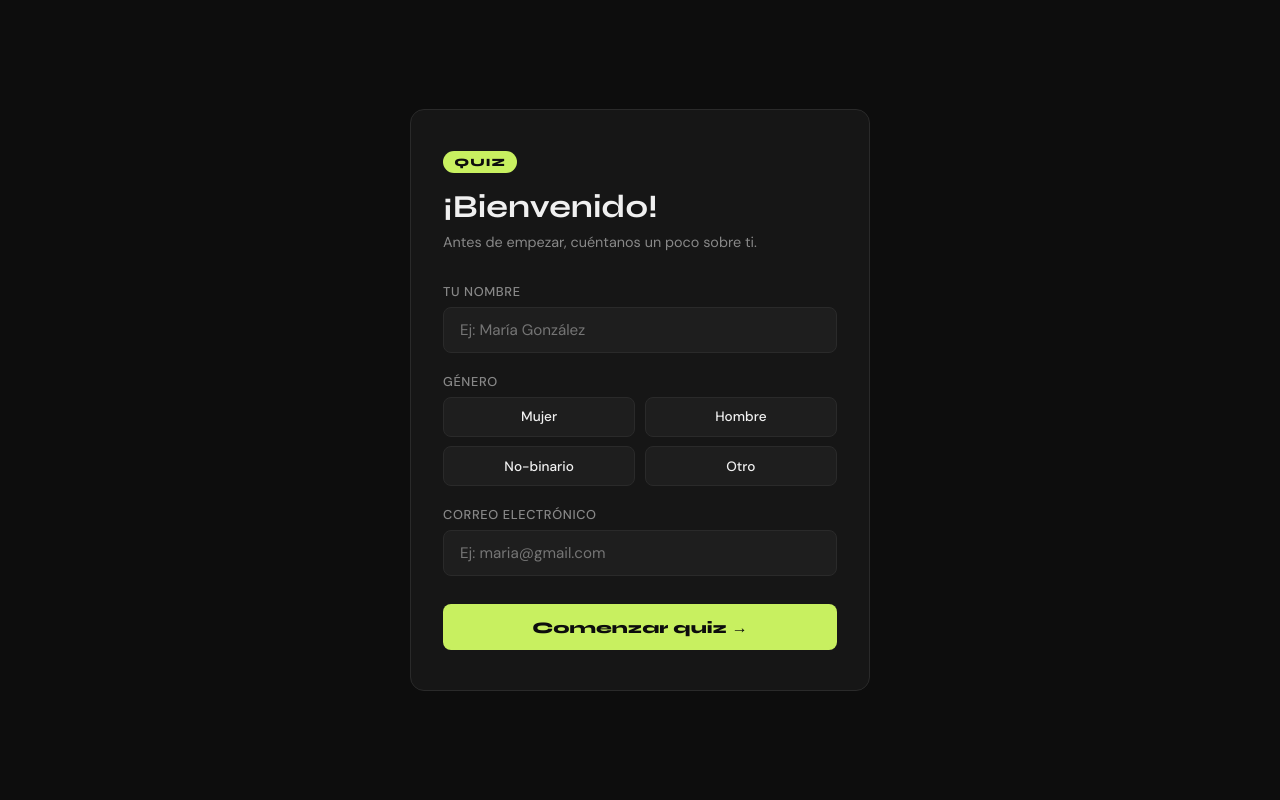
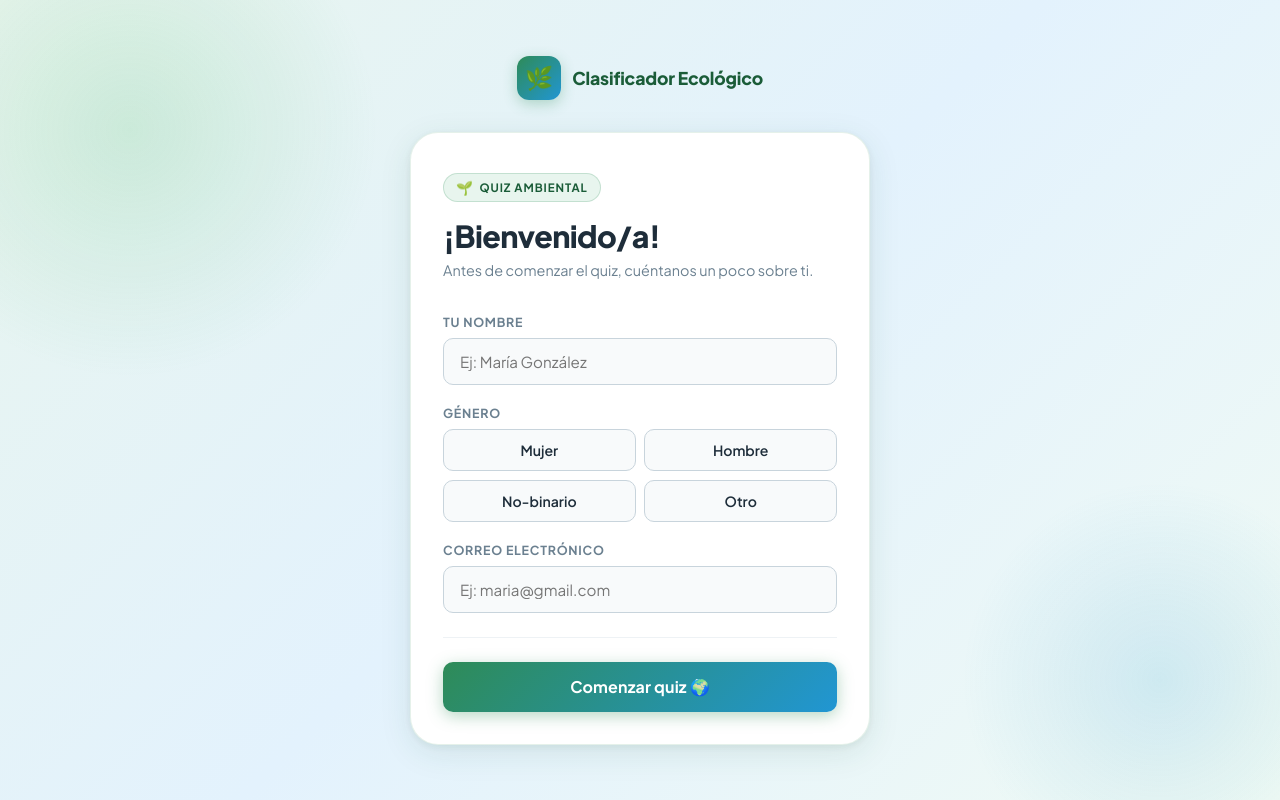
Before and after one commit to Moskur/Proyecto-CDIO, a Flask app: page / in a window 1280 px wide. Run offline with Flask 3, Linux system fonts and the light colour scheme.

Commit message:
Mejora de registro.html
Updated the registration page with new styles and structure for the Ecological Classifier quiz.

```diff
--- a/Proyecto Ecologico/templates/registro.html
+++ b/Proyecto Ecologico/templates/registro.html
@@ -3,163 +3,262 @@
 <head>
   <meta charset="UTF-8">
   <meta name="viewport" content="width=device-width, initial-scale=1.0">
-  <title>Quiz – Registro</title>
-  <link href="https://fonts.googleapis.com/css2?family=Syne:wght@700;800&family=DM+Sans:wght@400;500&display=swap" rel="stylesheet">
+  <title>Clasificador Ecológico – Registro</title>
+  <link href="https://fonts.googleapis.com/css2?family=Plus+Jakarta+Sans:wght@400;500;600;700;800&display=swap" rel="stylesheet">
   <style>
     *, *::before, *::after { box-sizing: border-box; margin: 0; padding: 0; }
 
     :root {
-      --bg:       #0d0d0d;
-      --card:     #161616;
-      --border:   #2a2a2a;
-      --accent:   #c8f060;
-      --text:     #f0f0f0;
-      --muted:    #888;
-      --error:    #ff6b6b;
-      --radius:   14px;
+      --green-dark:   #1a5c38;
+      --green-mid:    #2e8b57;
+      --green-light:  #4caf7d;
+      --green-pale:   #e8f5ee;
+      --blue-deep:    #1565a8;
+      --blue-mid:     #2196d3;
+      --blue-pale:    #e3f2fd;
+      --white:        #ffffff;
+      --gray-50:      #f8fafb;
+      --gray-100:     #eef2f5;
+      --gray-300:     #c8d4dc;
+      --gray-500:     #6b8090;
+      --gray-800:     #1e2d3a;
+      --error:        #d32f2f;
+      --radius-sm:    10px;
+      --radius-md:    18px;
+      --radius-lg:    28px;
+      --shadow-card:  0 8px 32px rgba(26,92,56,.10), 0 2px 8px rgba(26,92,56,.07);
+      --shadow-btn:   0 4px 16px rgba(46,139,87,.35);
     }
 
     body {
-      background: var(--bg);
-      color: var(--text);
-      font-family: 'DM Sans', sans-serif;
+      background: linear-gradient(135deg, #e8f5ee 0%, #e3f2fd 50%, #f0faf4 100%);
       min-height: 100vh;
+      font-family: 'Plus Jakarta Sans', system-ui, sans-serif;
+      display: flex;
+      flex-direction: column;
+      align-items: center;
+      justify-content: center;
+      padding: 2rem 1rem;
+      position: relative;
+      overflow-x: hidden;
+    }
+
+    /* Decorative blobs */
+    body::before, body::after {
+      content: '';
+      position: fixed;
+      border-radius: 50%;
+      pointer-events: none;
+      z-index: 0;
+    }
+    body::before {
+      width: 500px; height: 500px;
+      background: radial-gradient(circle, rgba(78,188,109,.18) 0%, transparent 70%);
+      top: -120px; left: -120px;
+    }
+    body::after {
+      width: 400px; height: 400px;
+      background: radial-gradient(circle, rgba(33,150,211,.15) 0%, transparent 70%);
+      bottom: -80px; right: -80px;
+    }
+
+    /* Header branding */
+    .brand {
       display: flex;
       align-items: center;
-      justify-content: center;
-      padding: 2rem;
+      gap: .7rem;
+      margin-bottom: 2rem;
+      animation: fadeDown .5s ease both;
+      position: relative; z-index: 1;
+    }
+    .brand-icon {
+      width: 44px; height: 44px;
+      background: linear-gradient(135deg, var(--green-mid), var(--blue-mid));
+      border-radius: 12px;
+      display: flex; align-items: center; justify-content: center;
+      font-size: 1.4rem;
+      box-shadow: 0 4px 14px rgba(46,139,87,.3);
+    }
+    .brand-name {
+      font-size: 1.1rem;
+      font-weight: 800;
+      color: var(--green-dark);
+      letter-spacing: -.01em;
     }
 
     .card {
-      background: var(--card);
-      border: 1px solid var(--border);
-      border-radius: var(--radius);
-      padding: 2.5rem 2rem;
+      background: var(--white);
+      border-radius: var(--radius-lg);
+      padding: 2.5rem 2rem 2rem;
       width: 100%;
       max-width: 460px;
-      animation: fadeUp .5s ease both;
+      box-shadow: var(--shadow-card);
+      border: 1px solid rgba(46,139,87,.12);
+      position: relative; z-index: 1;
+      animation: fadeUp .55s cubic-bezier(.22,.68,0,1.2) both;
     }
 
     @keyframes fadeUp {
-      from { opacity: 0; transform: translateY(20px); }
+      from { opacity: 0; transform: translateY(28px) scale(.98); }
+      to   { opacity: 1; transform: translateY(0) scale(1); }
+    }
+    @keyframes fadeDown {
+      from { opacity: 0; transform: translateY(-16px); }
       to   { opacity: 1; transform: translateY(0); }
     }
 
     .badge {
-      display: inline-block;
-      background: var(--accent);
-      color: #0d0d0d;
-      font-family: 'Syne', sans-serif;
-      font-size: .7rem;
-      font-weight: 800;
-      letter-spacing: .1em;
+      display: inline-flex;
+      align-items: center;
+      gap: .35rem;
+      background: var(--green-pale);
+      color: var(--green-dark);
+      font-size: .72rem;
+      font-weight: 700;
+      letter-spacing: .08em;
       text-transform: uppercase;
-      padding: .3rem .7rem;
+      padding: .3rem .75rem;
       border-radius: 99px;
       margin-bottom: 1rem;
+      border: 1px solid rgba(46,139,87,.2);
     }
+    .badge::before { content: '🌱'; font-size: .85rem; }
 
     h1 {
-      font-family: 'Syne', sans-serif;
-      font-size: 2rem;
-      line-height: 1.15;
+      font-size: 1.9rem;
+      font-weight: 800;
+      color: var(--gray-800);
+      line-height: 1.2;
       margin-bottom: .4rem;
+      letter-spacing: -.02em;
     }
 
     .subtitle {
-      color: var(--muted);
+      color: var(--gray-500);
       font-size: .9rem;
       margin-bottom: 2rem;
+      line-height: 1.5;
     }
 
     .field { margin-bottom: 1.25rem; }
 
-    label {
+    .field > label {
       display: block;
-      font-size: .8rem;
-      font-weight: 500;
-      letter-spacing: .05em;
+      font-size: .78rem;
+      font-weight: 700;
+      letter-spacing: .06em;
       text-transform: uppercase;
-      color: var(--muted);
-      margin-bottom: .45rem;
+      color: var(--gray-500);
+      margin-bottom: .5rem;
     }
 
     input[type="text"],
     input[type="email"] {
       width: 100%;
-      background: #1e1e1e;
-      border: 1px solid var(--border);
-      border-radius: 8px;
-      color: var(--text);
-      font-family: 'DM Sans', sans-serif;
+      background: var(--gray-50);
+      border: 1.5px solid var(--gray-300);
+      border-radius: var(--radius-sm);
+      color: var(--gray-800);
+      font-family: inherit;
       font-size: .95rem;
-      padding: .75rem 1rem;
+      padding: .8rem 1rem;
       outline: none;
-      transition: border-color .2s;
+      transition: border-color .2s, box-shadow .2s, background .2s;
     }
-
-    input:focus { border-color: var(--accent); }
+    input[type="text"]:focus,
+    input[type="email"]:focus {
+      border-color: var(--green-mid);
+      background: var(--white);
+      box-shadow: 0 0 0 3px rgba(46,139,87,.15);
+    }
 
     .genero-grid {
       display: grid;
       grid-template-columns: 1fr 1fr;
-      gap: .6rem;
+      gap: .55rem;
     }
 
+    .genero-grid span { display: contents; }
     .genero-grid input[type="radio"] { display: none; }
 
     .genero-grid label {
-      background: #1e1e1e;
-      border: 1px solid var(--border);
-      border-radius: 8px;
-      color: var(--text);
+      background: var(--gray-50);
+      border: 1.5px solid var(--gray-300);
+      border-radius: var(--radius-sm);
+      color: var(--gray-800);
       cursor: pointer;
-      font-size: .85rem;
-      font-weight: 500;
+      font-size: .88rem;
+      font-weight: 600;
       letter-spacing: 0;
       text-transform: none;
       text-align: center;
-      padding: .65rem;
-      transition: border-color .2s, background .2s;
+      padding: .7rem .5rem;
+      transition: border-color .2s, background .2s, color .2s, box-shadow .2s;
       margin: 0;
+      display: block;
     }
-
+    .genero-grid label:hover {
+      border-color: var(--green-light);
+      background: var(--green-pale);
+    }
     .genero-grid input[type="radio"]:checked + label {
-      border-color: var(--accent);
-      background: #1f2a0e;
-      color: var(--accent);
+      border-color: var(--green-mid);
+      background: var(--green-pale);
+      color: var(--green-dark);
+      box-shadow: 0 0 0 3px rgba(46,139,87,.15);
     }
 
     .error-msg {
       color: var(--error);
       font-size: .8rem;
       margin-top: .4rem;
+      display: flex;
+      align-items: center;
+      gap: .3rem;
+    }
+    .error-msg::before { content: '⚠'; font-size: .75rem; }
+
+    .divider {
+      height: 1px;
+      background: var(--gray-100);
+      margin: 1.5rem 0 1.25rem;
     }
 
     .btn {
       width: 100%;
-      background: var(--accent);
-      color: #0d0d0d;
+      background: linear-gradient(135deg, var(--green-mid) 0%, var(--blue-mid) 100%);
+      color: var(--white);
       border: none;
-      border-radius: 8px;
-      font-family: 'Syne', sans-serif;
+      border-radius: var(--radius-sm);
+      font-family: inherit;
       font-size: 1rem;
-      font-weight: 800;
-      padding: .85rem;
+      font-weight: 700;
+      padding: .9rem;
       cursor: pointer;
-      margin-top: .5rem;
-      transition: opacity .2s, transform .1s;
+      margin-top: .25rem;
+      transition: opacity .2s, transform .15s, box-shadow .2s;
+      box-shadow: var(--shadow-btn);
+      letter-spacing: .01em;
     }
+    .btn:hover  { opacity: .9; box-shadow: 0 6px 20px rgba(46,139,87,.4); }
+    .btn:active { transform: scale(.98); }
 
-    .btn:hover  { opacity: .88; }
-    .btn:active { transform: scale(.98); }
+    @media (max-width: 480px) {
+      .card { padding: 2rem 1.5rem 1.75rem; }
+      h1 { font-size: 1.6rem; }
+    }
   </style>
 </head>
 <body>
+  <div class="brand">
+    <div class="brand-icon">🌿</div>
+    <span class="brand-name">Clasificador Ecológico</span>
+  </div>
+
   <div class="card">
-    <span class="badge">Quiz</span>
-    <h1>¡Bienvenido!</h1>
-    <p class="subtitle">Antes de empezar, cuéntanos un poco sobre ti.</p>
+    <span class="badge">Quiz ambiental</span>
+    <h1>¡Bienvenido/a!</h1>
+    <p class="subtitle">Antes de comenzar el quiz, cuéntanos un poco sobre ti.</p>
 
     <form method="POST" action="/">
 
@@ -198,7 +297,9 @@
         {% endif %}
       </div>
 
-      <button type="submit" class="btn">Comenzar quiz →</button>
+      <div class="divider"></div>
+
+      <button type="submit" class="btn">Comenzar quiz 🌍</button>
 
     </form>
   </div>
```
